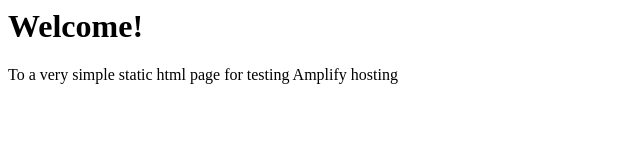
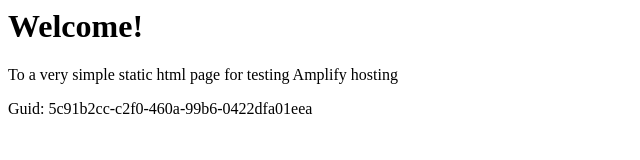
Before and after one commit to aws-aemilia-bah/Github-PR-Commit-Integration-Test-DoNotTouch-GitH-MJCD6L4M-v2-preprod-me-south-1, a website: page src/index.html in a window 1280 px wide. Shown: the whole page, without its empty margins (0-640 px from the left). Drawn offline with Linux system fonts and the light colour scheme.

Commit message:
commit from integ tests

```diff
--- a/src/index.html
+++ b/src/index.html
@@ -1,3 +1,5 @@
+
+
 <html lang="en">
 
 <head>
@@ -10,6 +12,6 @@
 <body>
     <h1>Welcome!</h1>
     <p>To a very simple static html page for testing Amplify hosting</p>
-</body>
+    <p>Guid: 5c91b2cc-c2f0-460a-99b6-0422dfa01eea</p></body>
 
 </html>
```
